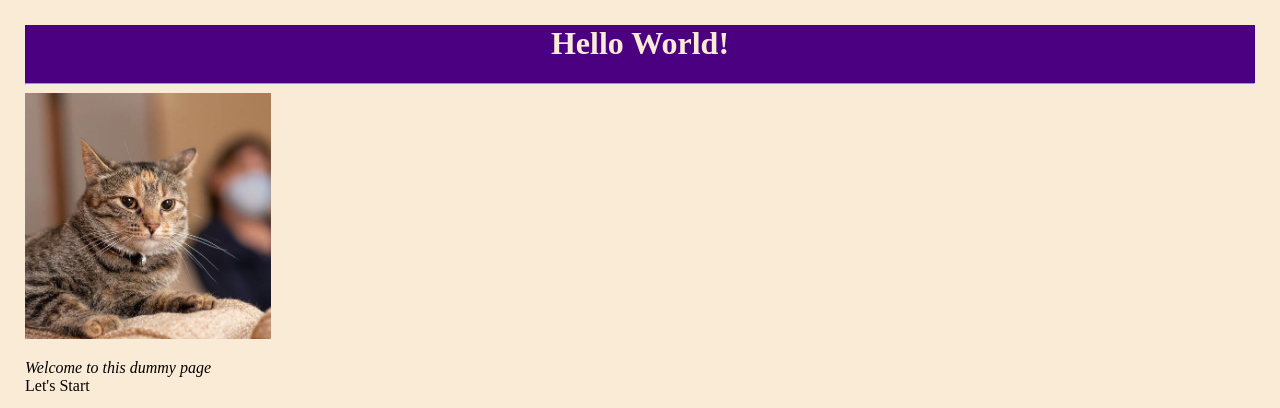
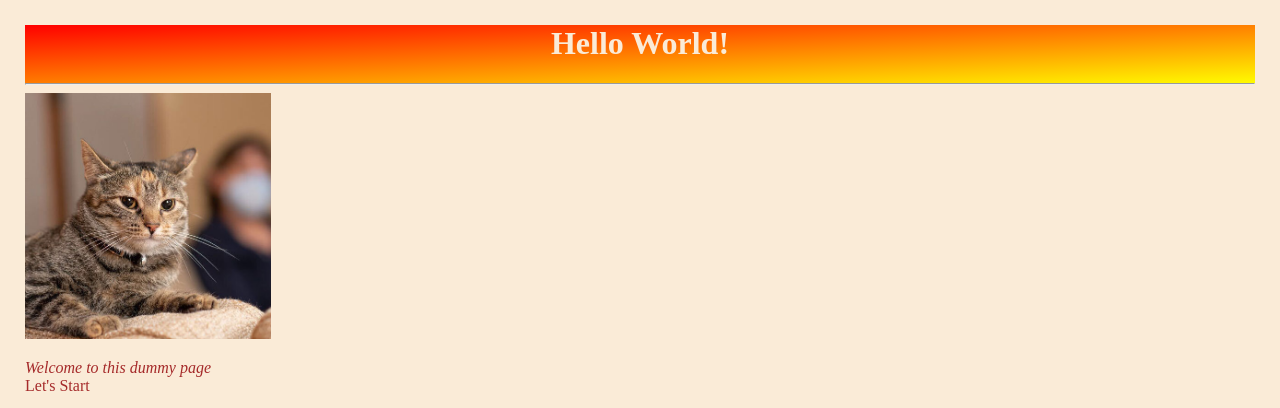
Before and after one commit to subhradwipghosh/subhradwipghosh.github.io, a plain HTML site: page index2.html in a window 1280 px wide. Shown: the top 408 px of the page. Drawn offline with Linux system fonts and the light colour scheme.

Commit message:
Gradient added

```diff
--- a/index2.html
+++ b/index2.html
@@ -1,24 +1,27 @@
 <!DOCTYPE html>
 <html lang="en">
+
 <head>
 	<meta charset="UTF-8">
 	<title>Index-Coloured-html</title>
 	<!-- Link to Font Awesome CDN - Content Delivery Network -->
 	<script src="https://kit.fontawesome.com/f67e983dc9.js" crossorigin="anonymous"></script>
 </head>
+
 <body style="margin:25px; background-color:AntiqueWhite">
-		<header style="background-color:indigo">
-			<h1 style = "color:AntiqueWhite; text-align:center" > Hello World! </h1>
+	<header style="background-image: linear-gradient(to bottom right, red, yellow);; ">
+		<h1 style="color:AntiqueWhite; text-align:center"> Hello World! </h1>
 		<hr>
 	</header>
 	<main>
 		<img src="img/cat.jpg" alt="Meaw.jpeg" title="Don't hover on me!" width="20%">
-			<p><em>Welcome to this dummy page</em><br>Let's Start</p>
-			<a href = "https://www.google.co.in/"> <i class="fab fa-google fa-s" title="Google Search">oogle</i> </a>
+		<p style="color:brown;"><em>Welcome to this dummy page</em><br>Let's Start</p>
+		<a href="https://www.google.co.in/"> <i class="fab fa-google fa-s" title="Google Search">oogle</i> </a>
 		<hr>
 	</main>
 	<footer style="background-color:indigo; text-align:center">
-			<p style = "color:white">&copy; Subhradwip Ghosh</p>
+		<p style="color:white">&copy; Subhradwip Ghosh</p>
 	</footer>
 </body>
+
 </html>
```
Also changed, not shown: index.html (+3 -0 lines). Lines whose indentation alone changed are shown as unchanged.
